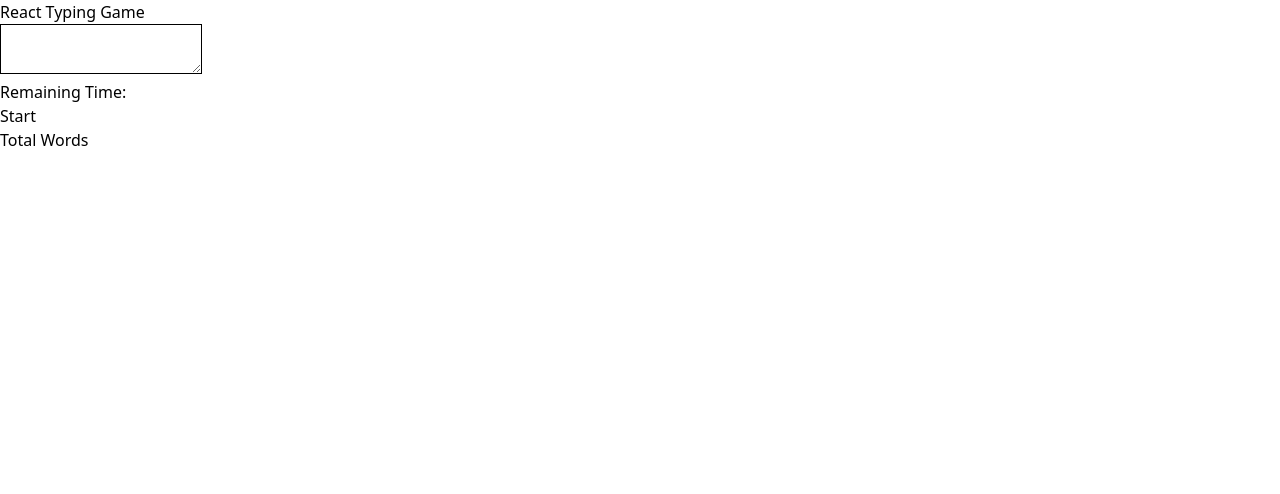
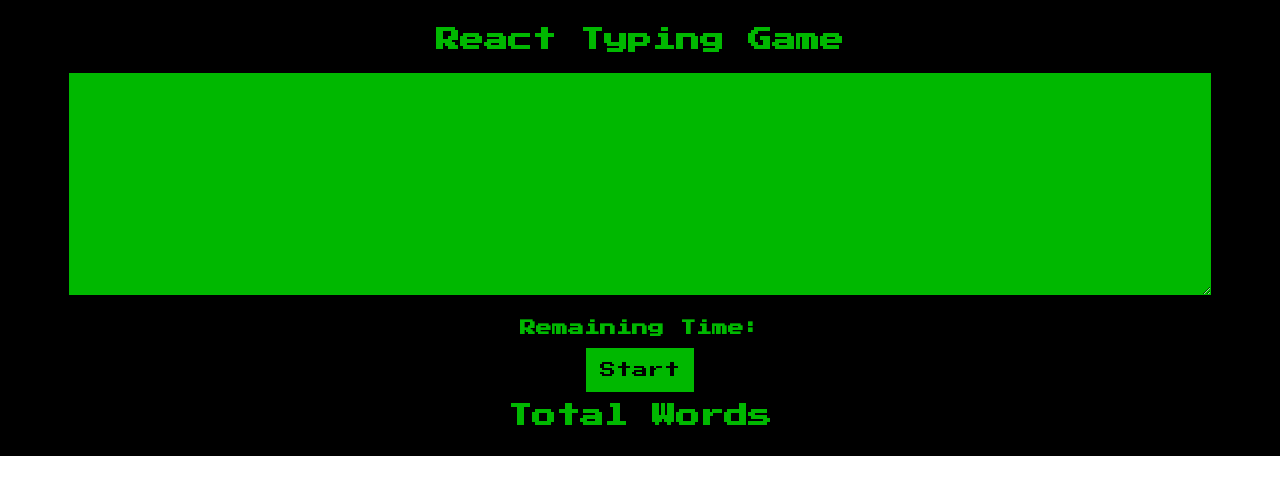
Before and after one commit to only-as19/Typing-Test-Game, a React (Vite) app: page / in a window 1280 px wide. Shown: the top 494 px of the page. Built offline with nearby package versions, Linux system fonts and the light colour scheme.

Commit message:
Typing Test Game - Style the Struscture of game

```diff
--- a/src/App.jsx
+++ b/src/App.jsx
@@ -1,13 +1,17 @@
 
 const App = () => {
   return (
+
+
+
+
     <div>
-      <div>
-        <h1>React Typing Game</h1>
-        <textarea className="border" />
-        <h4 >Remaining Time: </h4>
-        <button>Start</button>
-        <h1>Total Words</h1>
+      <div className="font-typing text-typing-text bg-black text-center p-4">
+        <h1 className="text-2xl font-bold m-2">React Typing Game</h1>
+        <textarea className="text-black border outline-none bg-typing-text w-11/12 resize h-56 m-2 p-2" />
+        <h4 className="font-bold m-2">Remaining Time: </h4>
+        <button className="bg-typing-text text-black py-2.5 px-3.5 block mx-auto">Start</button>
+        <h1 className="text-2xl font-bold m-2">Total Words</h1>
       </div>
     </div>
   )
```
